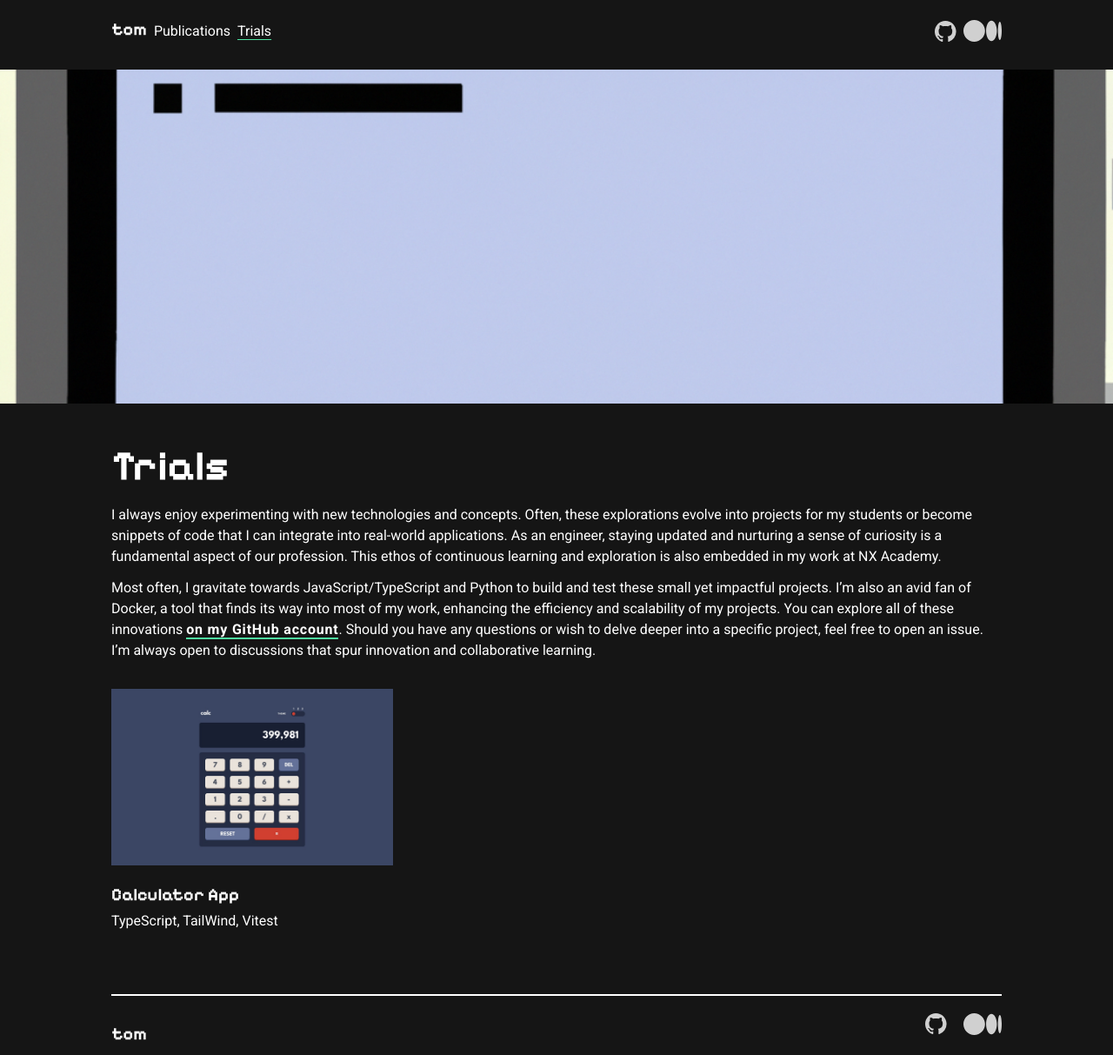
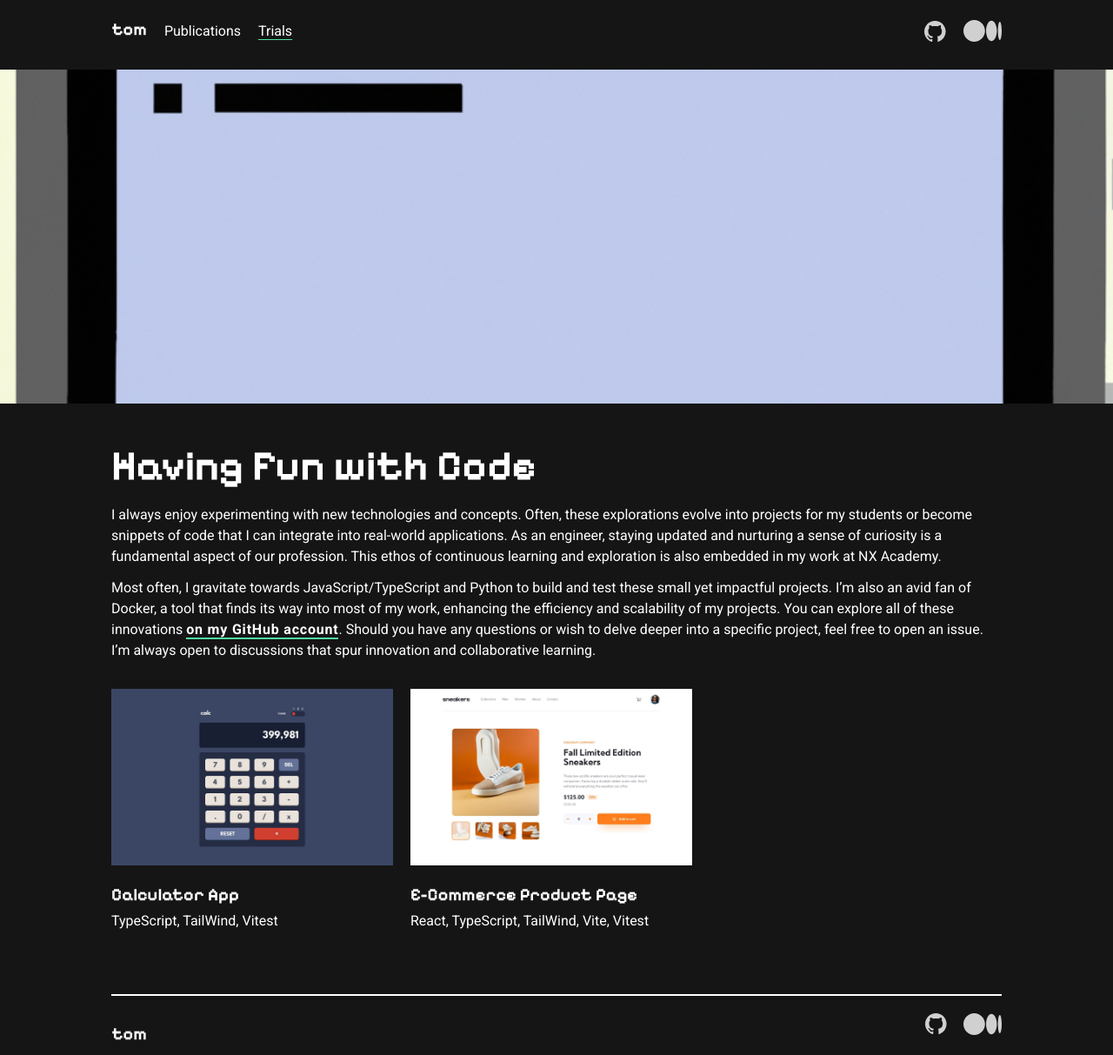
Before and after one commit to tdimnet/tdimnet.github.io, a React (Vite) app: page /experimentations in a window 1280 px wide. Shown: the whole page at 87% size. Built offline with nearby package versions, Linux system fonts and the light colour scheme.

Commit message:
Finishing the experimentation page

```diff
--- a/src/components/Header/index.tsx
+++ b/src/components/Header/index.tsx
@@ -13,12 +13,12 @@ function Component() {
     <header className="row-span-1">
       <nav>
         <ul className="flex flex-row items-end mb-3">
-          <li className="mr-2">
+          <li className="mr-2 lg:mr-5">
             <Link to="/">
               <Heading css="text-white" content="tom" as="h3" />
             </Link>
           </li>
-          <li className="mr-2">
+          <li className="mr-2 lg:mr-5">
             <Link to="/publications">
               <Paragraph
                 css={
@@ -44,7 +44,7 @@ function Component() {
               </Paragraph>
             </Link>
           </li>
-          <li className="ml-auto mr-2">
+          <li className="ml-auto mr-2 lg:mr-5">
             <a
               className="opacity-80 hover:opacity-100 ease-in duration-200 hover:scale-125"
               href="https://github.com/tdimnet"
--- a/src/components/Project/index.tsx
+++ b/src/components/Project/index.tsx
@@ -14,7 +14,7 @@ function Component({
 }) {
   return (
     <div>
-      <Image css="mb-5 " src={img} alt={title} />
+      <Image css="mb-5" src={img} alt={title} />
       <Heading css="text-white mb-1" content={title} as="h3" />
       <Paragraph>{skills.join(", ")}</Paragraph>
     </div>
--- a/src/data/experimentations.ts
+++ b/src/data/experimentations.ts
@@ -12,4 +12,10 @@ export const experimentations: Experimentation[] = [
     img: "/assets/calculator-app.jpg",
     technologies: ["TypeScript", "TailWind", "Vitest"],
   },
+  {
+    id: 2,
+    name: "E-Commerce Product Page",
+    img: "/assets/e-commerce-app.jpg",
+    technologies: ["React", "TypeScript", "TailWind", "Vite", "Vitest"],
+  },
 ];
--- a/src/pages/Experimentations/index.tsx
+++ b/src/pages/Experimentations/index.tsx
@@ -15,7 +15,11 @@ function Page() {
           <Banner src="/assets/sample-img.png" alt="" />
         </div>
         <article className="mb-8">
-          <Heading css="text-white mb-5" content="Trials" as="h1" />
+          <Heading
+            css="text-white mb-5"
+            content="Having Fun with Code"
+            as="h1"
+          />
           <Paragraph css="mb-3">
             I always enjoy experimenting with new technologies and concepts.
             Often, these explorations evolve into projects for my students or
--- a/src/pages/Publications/index.tsx
+++ b/src/pages/Publications/index.tsx
@@ -17,7 +17,11 @@ function Page() {
         </div>
         <div className="grid lg:grid-cols-3 gap-8">
           <article className="lg:col-span-2">
-            <Heading css="text-white mb-5" content="Publications" as="h1" />
+            <Heading
+              css="text-white mb-5"
+              content="The Pen is Mightier than the Sword"
+              as="h1"
+            />
             <Paragraph css="mb-3">
               Writing holds a special place in my heart as it forms a
               significant part of my learning and teaching process. I take
```
Also changed, not shown: src/assets/e-commerce-app.jpg (added).
